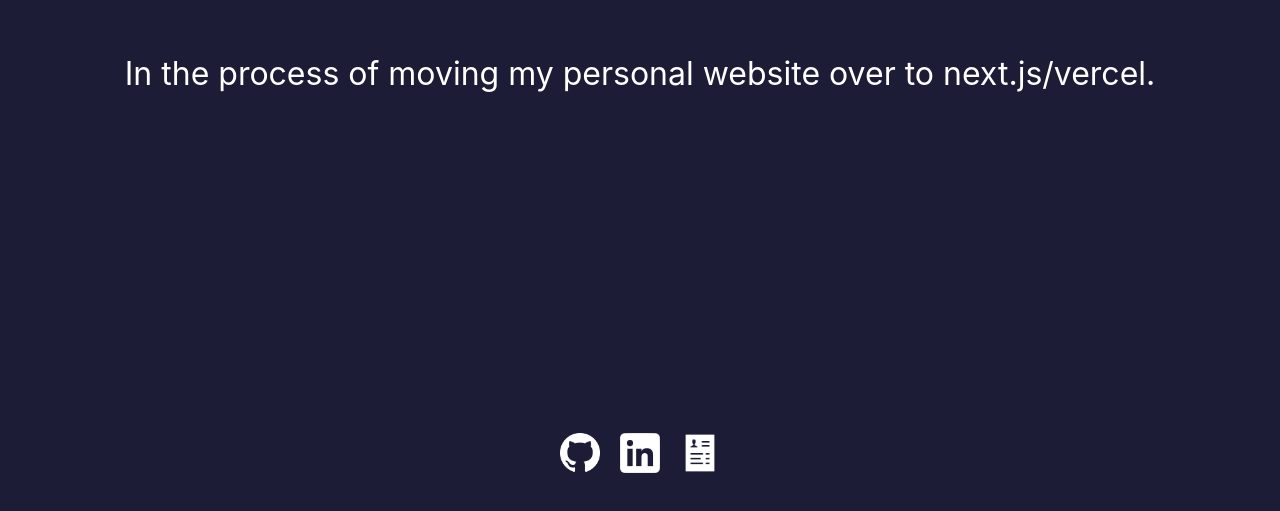
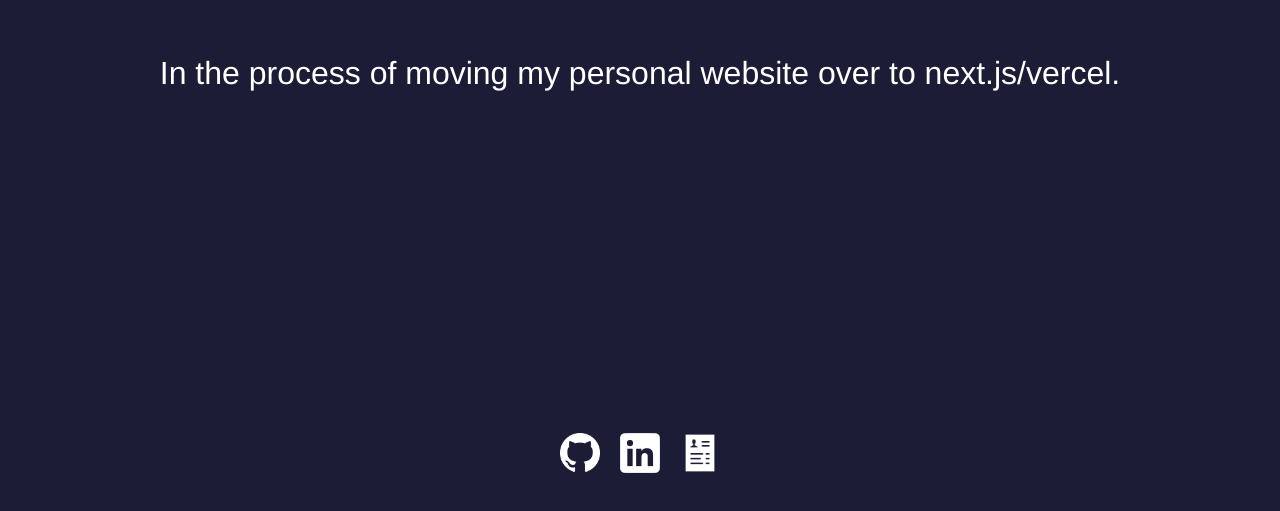
Before and after one commit to gecko25/saratankarddotcom, a Next.js app: page / in a window 1280 px wide. Shown: the part 287-798 px from the top of the page. Built offline with nearby package versions, Linux system fonts and the light colour scheme.

Commit message:
Adding sass support

```diff
--- a/next.config.js
+++ b/next.config.js
@@ -1,8 +1,13 @@
 /** @type {import('next').NextConfig} */
 
 const ESLintPlugin = require("eslint-webpack-plugin");
+const path = require("path");
 
 module.exports = {
+  sassOptions: {
+    includePaths: [path.join(__dirname, "styles")],
+    prependData: `@import "variables.scss";`,
+  },
   webpack(config) {
     config.plugins.push(
       new ESLintPlugin({
--- a/package.json
+++ b/package.json
@@ -16,7 +16,8 @@
     "next": "^11.1.2",
     "prettier": "2.4.1",
     "react": "^17.0.2",
-    "react-dom": "^17.0.2"
+    "react-dom": "^17.0.2",
+    "sass": "^1.42.1"
   },
   "devDependencies": {
     "@types/react": "17.0.27",
--- a/pages/_app.tsx
+++ b/pages/_app.tsx
@@ -1,4 +1,4 @@
-import "../styles/globals.css";
+import "../styles/globals.scss";
 import type { AppProps } from "next/app";
 
 function MyApp({ Component, pageProps }: AppProps) {
--- a/pages/index.tsx
+++ b/pages/index.tsx
@@ -1,7 +1,7 @@
 import type { NextPage } from "next";
 import Head from "next/head";
 import Image from "next/image";
-import styles from "../styles/Home.module.css";
+import styles from "../styles/Home.module.scss";
 
 const Home: NextPage = () => {
   return (
--- a/styles/Home.module.css
+++ b/styles/Home.module.scss
@@ -11,6 +11,7 @@
 
 .main p {
   font-size: 2rem;
+  font-family: #{$AvenirNext-DemiBold};
 }
 
 .footer {
--- /dev/null
+++ b/styles/variables.scss
@@ -0,0 +1,12 @@
+$mobile: "(max-width: 767px)";
+$tablet-portrait: "(min-width: 768px) and (max-width: 1024px) and (orientation : portrait)";
+$tablet-landscape: "(min-width: 768px) and (max-width: 1024px) and (orientation : landscape)";
+$tablet: "(min-width: 768px) and (max-width: 1024px)";
+$desktop: "(min-width: 1025px)";
+
+$AvenirNext-Regular: "AvenirNext-Regular,HelveticaNeue-Regular,Helvetica Neue,Gill Sans MT,Arial,sans-serif";
+$AvenirNext-DemiBold: "AvenirNext-DemiBold,HelveticaNeue-DemiBold,Helvetica Neue,Gill Sans MT,Arial,sans-serif";
+$AvenirNext-Medium: "AvenirNext-Medium,HelveticaNeue-Medium,Helvetica Neue,Gill Sans MT,Arial,sans-serif";
+$AvenirNext-Bold: "AvenirNext-Bold,HelveticaNeue-Bold,Helvetica Neue,Gill Sans MT,Arial,sans-serif";
+$AvenirNext-Light: "AvenirNext,Helvetica-Neue-Light,HelveticaNeue,Helvetica,Arial,sans-serif";
+$AvenirNext-UltraLight: "AvenirNext-UltraLight,HelveticaNeue-UltraLight,Helvetica Neue,Gill Sans MT,Arial,sans-serif";
```
Also changed, not shown: styles/globals.scss (renamed from styles/globals.css), 1 other file (tests, documents, lock files or other folders).
